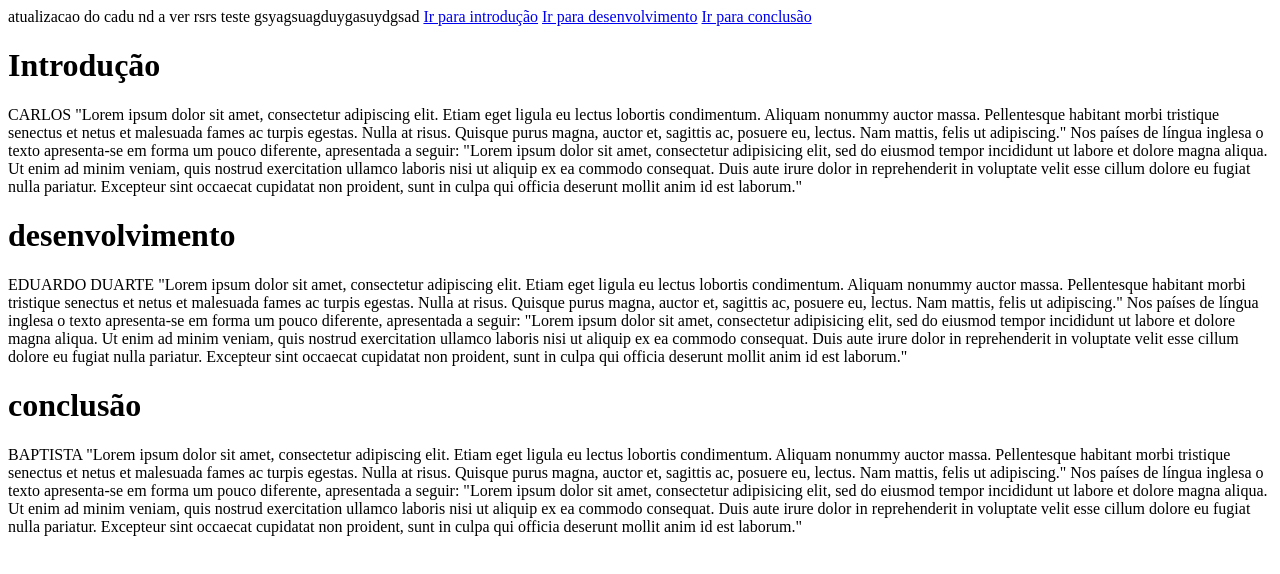
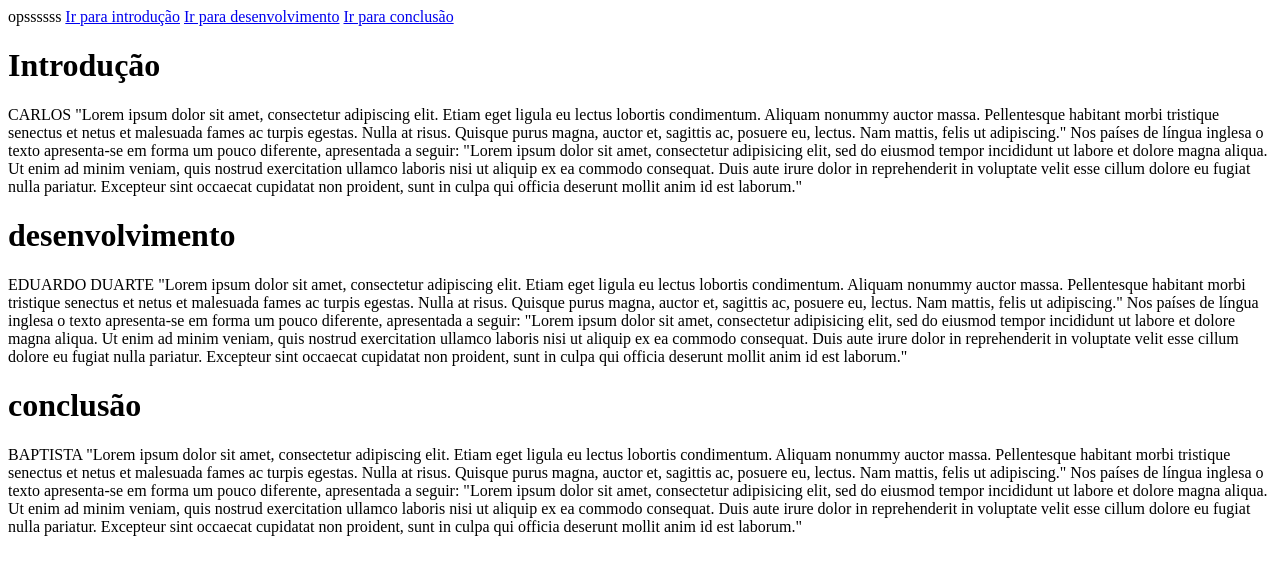
Before and after one commit to carlosbaptistaa/START-SE, a plain HTML site: page html/hiperlink.htm in a window 1280 px wide. Drawn offline with Linux system fonts and the light colour scheme.

Commit message:
atualizacao

```diff
--- a/html/hiperlink.htm
+++ b/html/hiperlink.htm
@@ -5,7 +5,8 @@
 </head>
 
 <body>
-    atualizacao do cadu nd a ver rsrs teste gsyagsuagduygasuydgsad
+    opssssss
+
     <a href="#introdução">Ir para introdução</a>
     <a href="#desenvolvimento">Ir para desenvolvimento</a>
     <a href="#conclusão">Ir para conclusão</a>
```
